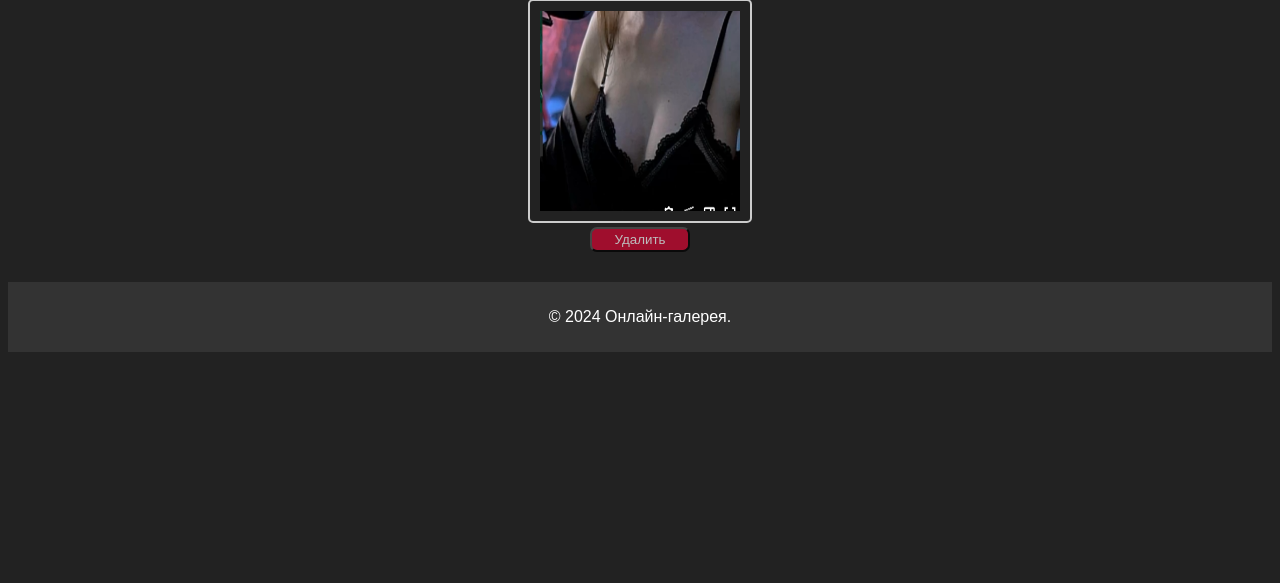
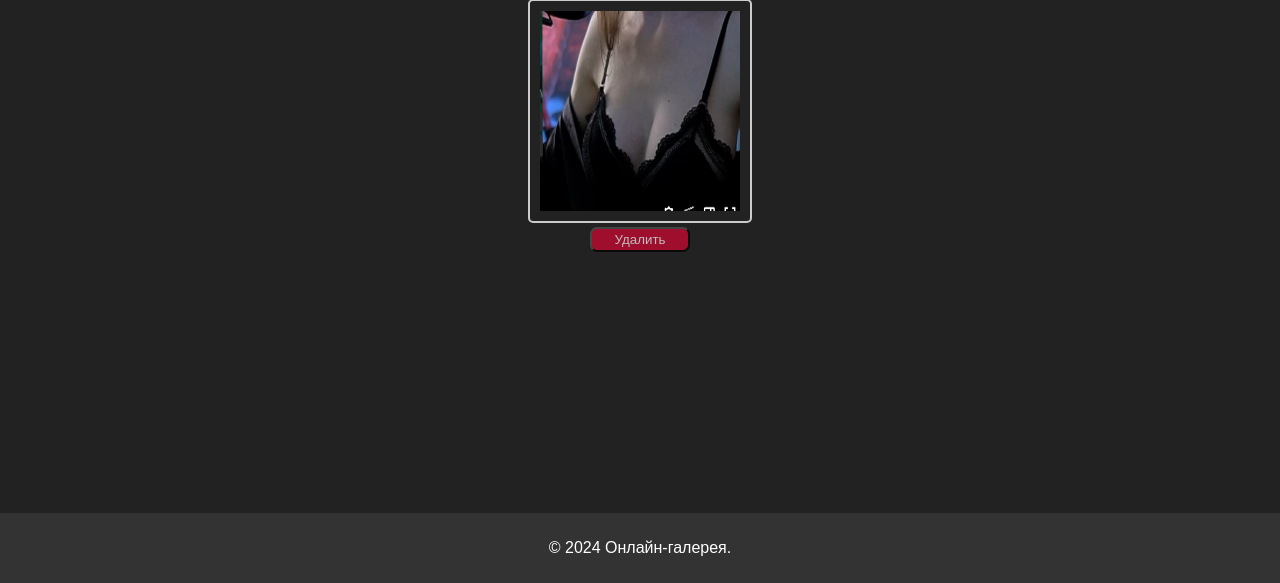
Before and after one commit to Kramedart86/PhotoGallery, a Flask app: page / in a window 1280 px wide. Shown: the part 217-800 px from the top of the page. Run offline with Flask 3, Linux system fonts and the light colour scheme; data comes from the database, SQL or seed files in the repository.

Commit message:
add footer style

```diff
--- a/static/styles.css
+++ b/static/styles.css
@@ -216,4 +216,8 @@ footer {
     color: #fff;
     text-align: center;
     padding: 10px 0;
+    position: fixed;
+    bottom: 0;
+    left: 0;
+    width: 100%;
 }
```
